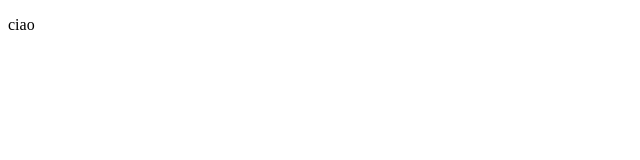
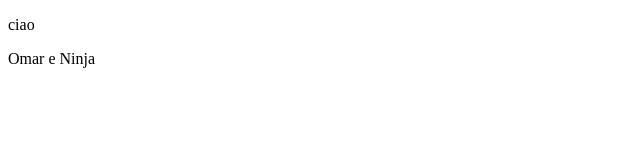
Before and after one commit to KyraBak/prova, a plain HTML site: page index.html in a window 1280 px wide. Shown: the full height of the page, 0-640 px from the left. Drawn offline with Linux system fonts and the light colour scheme.

Commit message:
aggiungi nomi

```diff
--- a/index.html
+++ b/index.html
@@ -7,5 +7,6 @@
 </head>
 <body>
     <p>ciao</p>
+    <p>Omar e Ninja</p>
 </body>
 </html>
```
